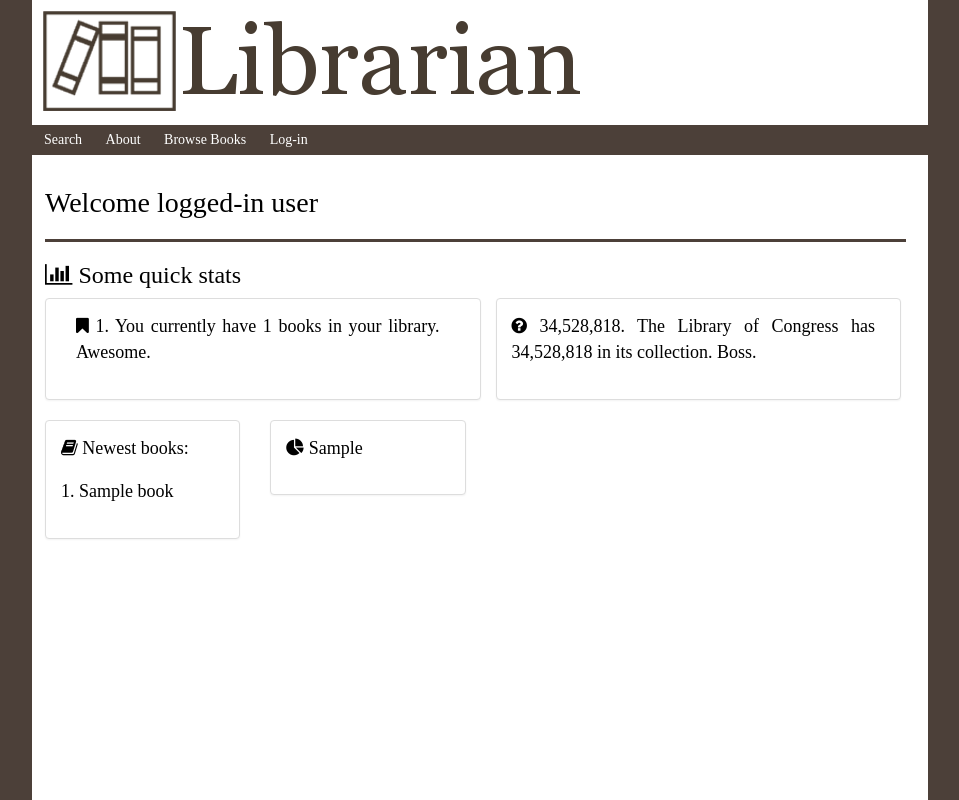
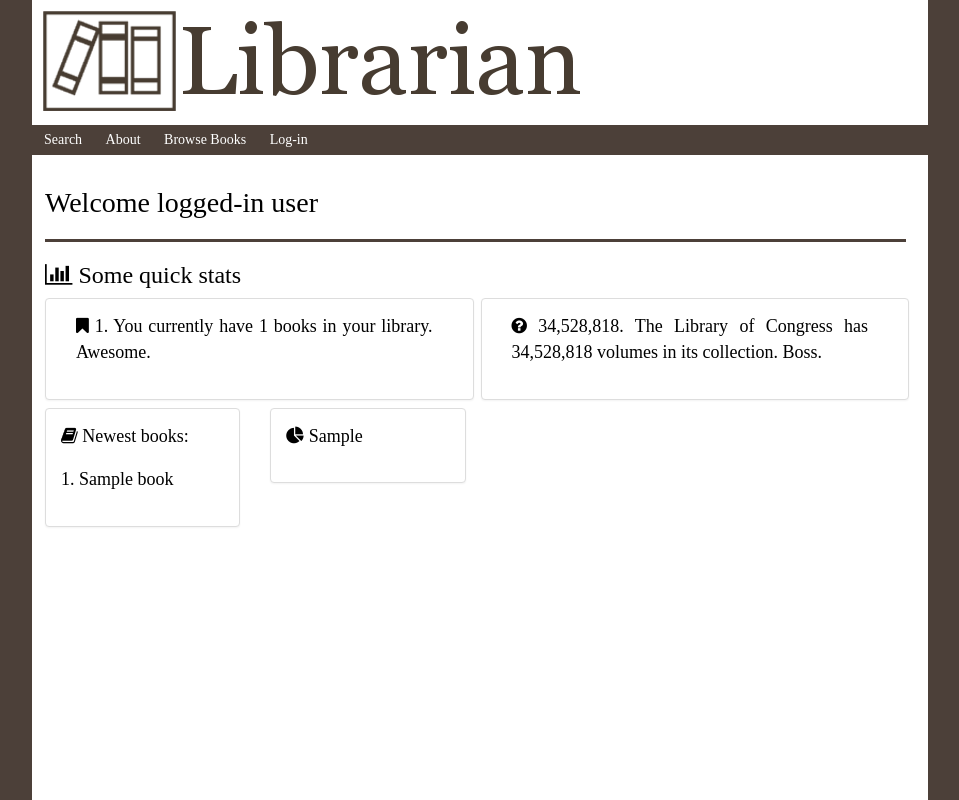
Before and after one commit to skytreader/alexandria, a Python web app: template librarian/templates/dashboard.jinja in a window 1280 px wide. Shown: the whole page, without its empty margins (160-1119 px from the left). Run offline with Jinja, Linux system fonts and the light colour scheme; the template is opened without the code that fills it: most values are stand-ins (such as "Sample title", 1, 10 or a date in 2020); some web fonts are replaced.

Commit message:
Pixel pushing. This alignment looks better.

```diff
--- a/librarian/static/styles/librariantheme.css
+++ b/librarian/static/styles/librariantheme.css
@@ -160,6 +160,15 @@ and panel-default class in the same div as the column declaration.
 .row-eq-panels{
     display: flex;
     padding: 0px 15px;
+    margin-bottom: 8px;
+}
+
+.panel-col:not(:first-child){
+    margin: 0px 7px;
+}
+
+.panel-col{
+    margin-bottom: 0px;
 }
 
 /*Forms*/
--- a/librarian/templates/dashboard.jinja
+++ b/librarian/templates/dashboard.jinja
@@ -7,16 +7,14 @@
         <i class="fa fa-bar-chart"></i> Some quick stats
     </h2>
     <div class="row row-eq-panels">
-        <div class="col-md-6 panel panel-default">
+        <div class="col-md-6 panel panel-default panel-col">
             <div class="panel-body">
                 <p><i class="fa fa-bookmark"></i> {{ book_count }}. You currently have {{ book_count }} books in your library. Awesome.</p>
             </div>
         </div>
-        <div class="col-md-6">
-            <div class="panel panel-default">
-                <div class="panel-body">
-                    <p><i class="fa fa-question-circle"></i> 34,528,818. The Library of Congress has 34,528,818 in its collection. Boss.</p>
-                </div>
+        <div class="col-md-6 panel panel-default panel-col">
+            <div class="panel-body">
+                <p><i class="fa fa-question-circle"></i> 34,528,818. The Library of Congress has 34,528,818 volumes in its collection. Boss.</p>
             </div>
         </div>
     </div>
```
